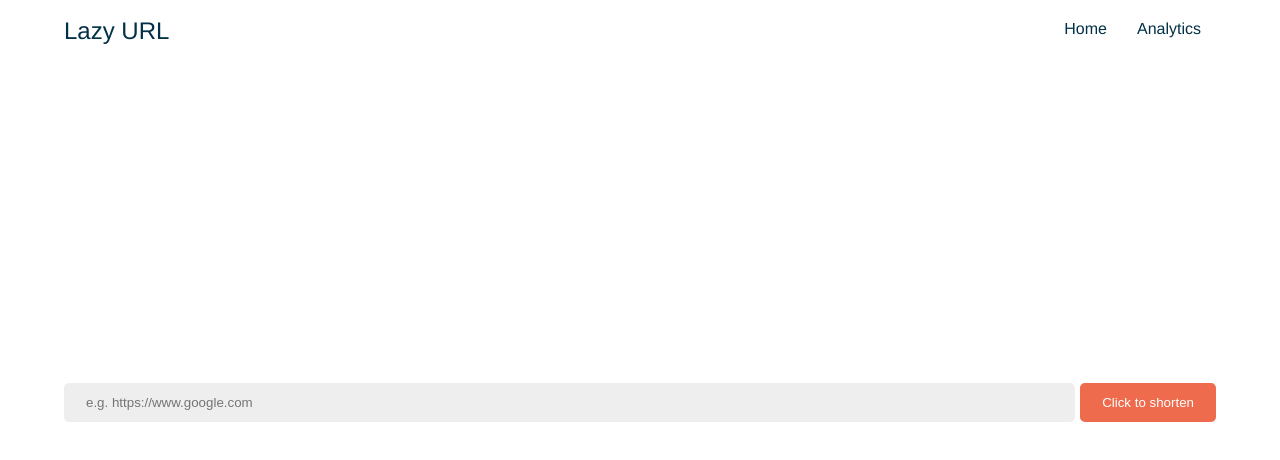
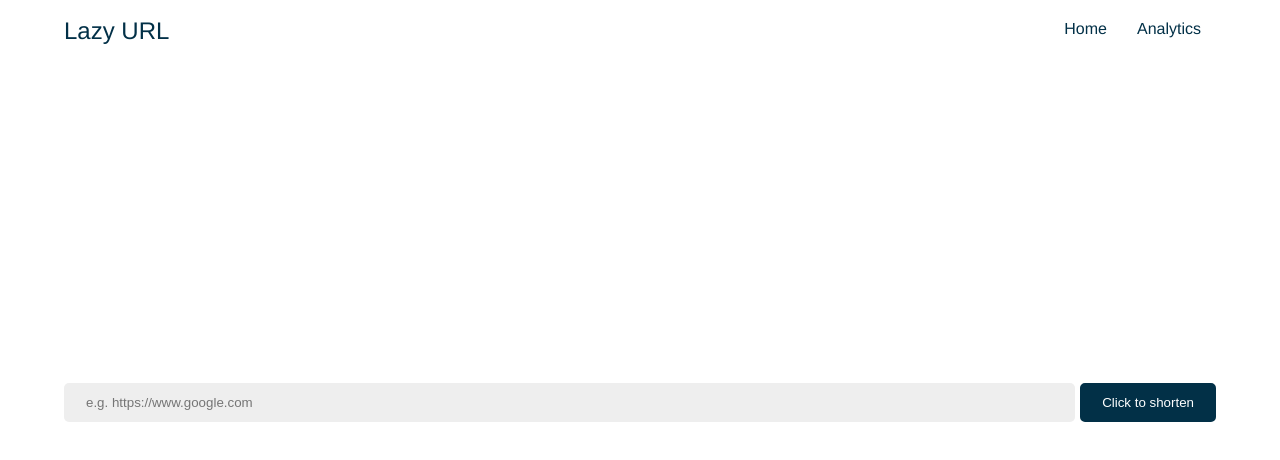
Before and after one commit to oneofthedevs/VueUrlShortner, a Vue app: page / in a window 1280 px wide. Shown: the top 460 px of the page. Built offline with nearby package versions, Linux system fonts and the light colour scheme.

Commit message:
:art: Added new styles

```diff
--- a/src/assets/styles/style.scss
+++ b/src/assets/styles/style.scss
@@ -2,6 +2,11 @@
 
 a {
   text-decoration: none;
+}
+
+.container-div {
+  margin:0 5%;
+  padding-top: 10px;
 }
 
 .btn {
@@ -12,9 +17,16 @@ a {
 }
 
 .btn-default {
-  border: 2px solid $primary;
-  background: $primary;
+  border: 2px solid $darkSecondary;
+  background: $darkSecondary;
   color: #fff;
+}
+
+.btn-default:disabled {
+  border: 2px solid gray;
+  background: gray;
+  color: #fff;
+  cursor: default;
 }
 
 .input[type="text"] {
@@ -30,5 +42,17 @@ a {
 }
 
 .input[type="text"]:focus {
-  border: 2px solid $primary;
+  border: 2px solid $darkSecondary;
 }
+
+@keyframes flip {
+  0% {
+    transform: rotate(0deg);
+  }
+  50% {
+    transform: rotate(180deg);
+  }
+  100% {
+    transform: rotate(360deg);
+  }
+}
```
